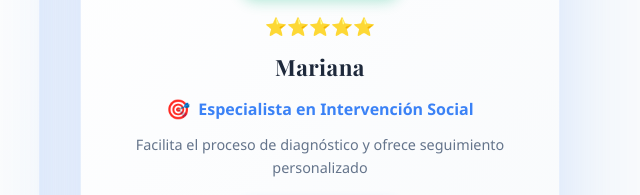
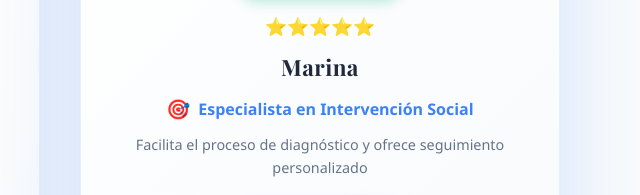
Before and after one commit to irethFranco/diagnostico-social, a plain HTML site: page index.html in a window 1280 px wide. Shown: the part 3368-3563 px from the top of the page, 580-1220 px from the left. Drawn offline with nearby package versions, Linux system fonts and the light colour scheme; sample sign-in values are in the browser's storage.

Commit message:
Corrección final del proyecto

```diff
--- a/index.html
+++ b/index.html
@@ -273,7 +273,7 @@
                     <div class="member-info">
                         <div class="availability-badge">✅ Disponible Ahora</div>
                         <div class="rating-stars">⭐⭐⭐⭐⭐</div>
-                        <h3 class="member-name">Mariana</h3>
+                        <h3 class="member-name">Marina</h3>
                         <p class="member-specialty">Especialista en Intervención Social</p>
                         <p class="member-experience">Facilita el proceso de diagnóstico y ofrece seguimiento personalizado</p>
                         <div class="price-tag">💬 Consulta GRATIS</div>
```
